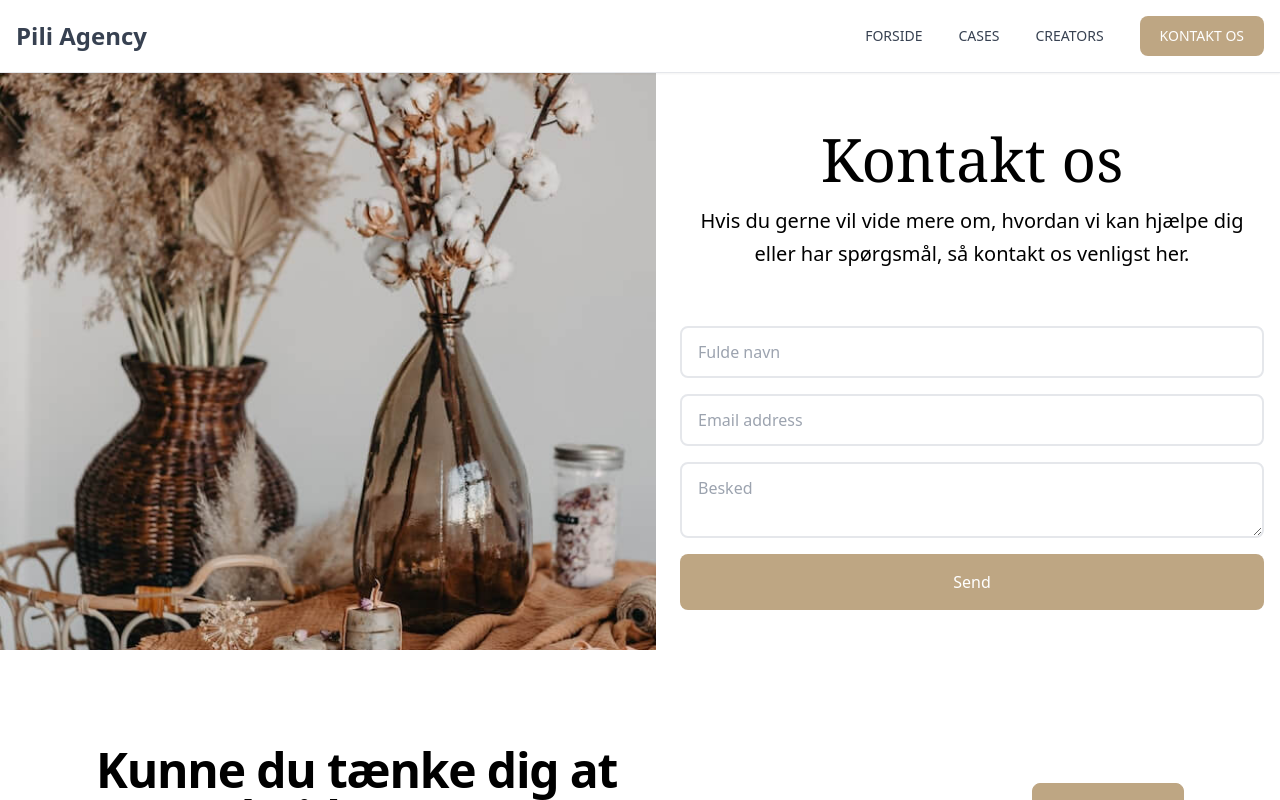
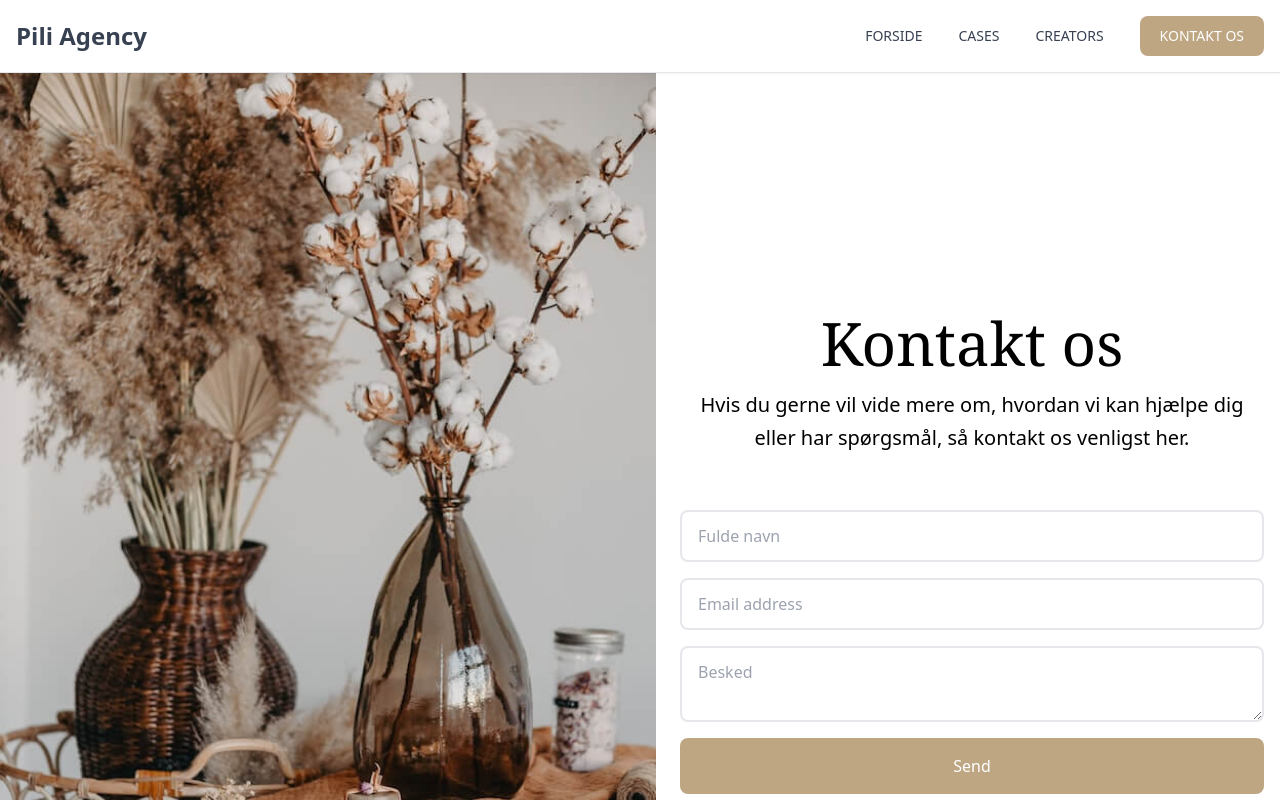
Before and after one commit to AndreasRisager/piliagency, a Next.js app: page /kontakt in a window 1280 px wide. Shown: the top 800 px of the page. Built offline with nearby package versions, Linux system fonts and the light colour scheme.

Commit message:
margin fix

```diff
--- a/pages/kontakt.js
+++ b/pages/kontakt.js
@@ -18,7 +18,7 @@ export default function kontakt() {
       </Head>
 
       <main className="flex-grow max-w-7xl mx-auto px-4 grid md:grid-cols-2 items-center">
-        <div className="md:order-1 my-10 md:ml-10">
+        <div className="md:order-1 my-10 md:my-56 md:ml-10">
           <div className="mb-10 md:my-4 text-center lg:mb-14">
             <h1 className="text-6xl font-serif mb-4">Kontakt os</h1>
             <p className="text-xl leading-relaxed">
```
